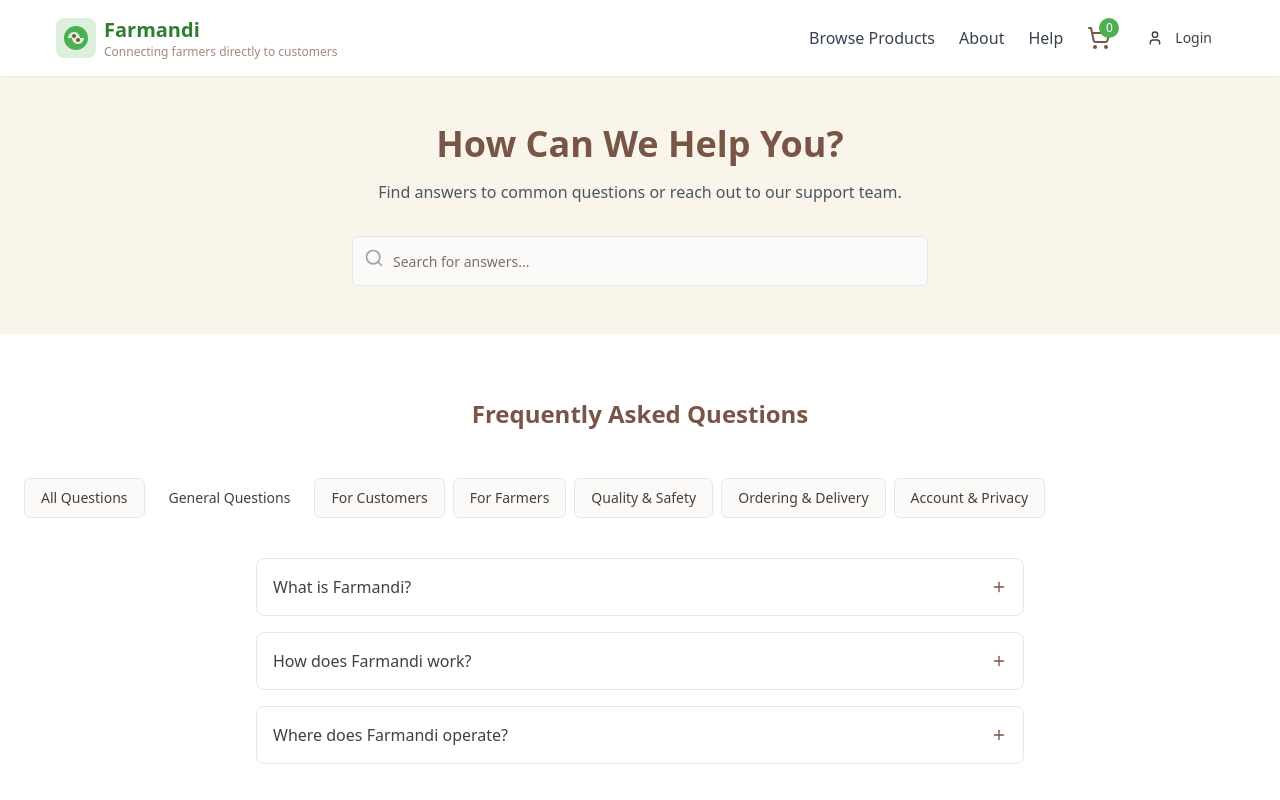
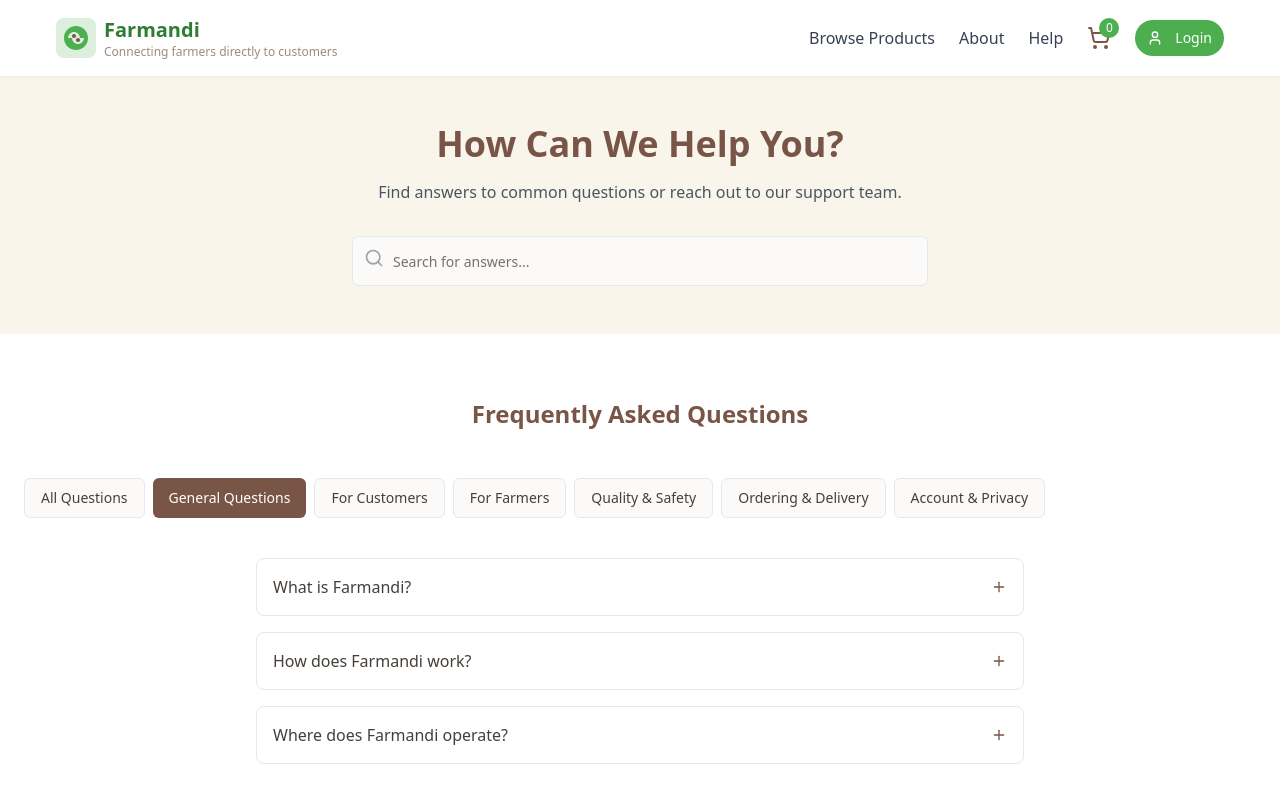
Before and after one commit to Hiyaa004/farmandi-market-connect, a React (Vite) app: page /help in a window 1280 px wide. Shown: the top 800 px of the page. Built offline with nearby package versions, Linux system fonts and the light colour scheme.

Commit message:
Fix syntax errors in Help.tsx and Testimonials.tsx
Corrected syntax errors related to string formatting in the Help and Testimonials components.

```diff
--- a/src/components/ui/button.tsx
+++ b/src/components/ui/button.tsx
@@ -1,3 +1,4 @@
+
 import * as React from "react"
 import { Slot } from "@radix-ui/react-slot"
 import { cva, type VariantProps } from "class-variance-authority"
@@ -18,6 +19,10 @@ const buttonVariants = cva(
           "bg-secondary text-secondary-foreground hover:bg-secondary/80",
         ghost: "hover:bg-accent hover:text-accent-foreground",
         link: "text-primary underline-offset-4 hover:underline",
+        // Add the custom variants
+        farmer: "bg-farmandi-green text-white hover:bg-farmandi-green/90",
+        customer: "bg-farmandi-brown text-white hover:bg-farmandi-brown/90",
+        primary: "bg-primary text-primary-foreground hover:bg-primary/90",
       },
       size: {
         default: "h-10 px-4 py-2",
--- a/src/pages/NotFound.tsx
+++ b/src/pages/NotFound.tsx
@@ -25,7 +25,7 @@ const NotFound = () => {
           The page you are looking for might have been moved, deleted,
           or perhaps never existed in our farm.
         </p>
-        <Button asChild variant="primary">
+        <Button asChild variant="default">
           <Link to="/">
             <ArrowLeft className="mr-2 h-4 w-4" /> Back to Homepage
           </Link>
```
